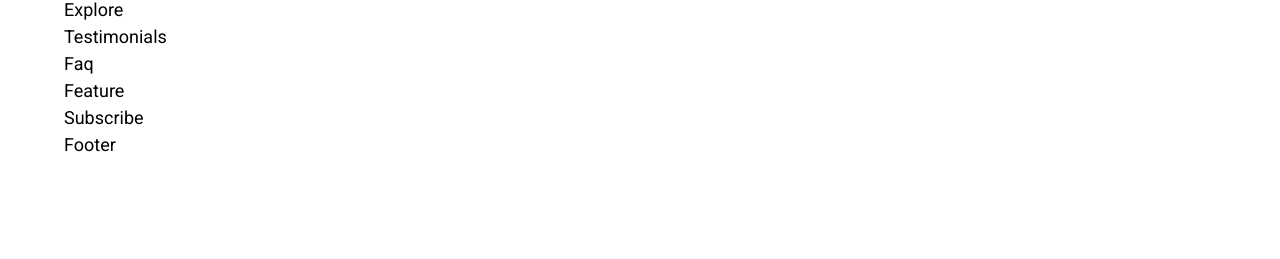
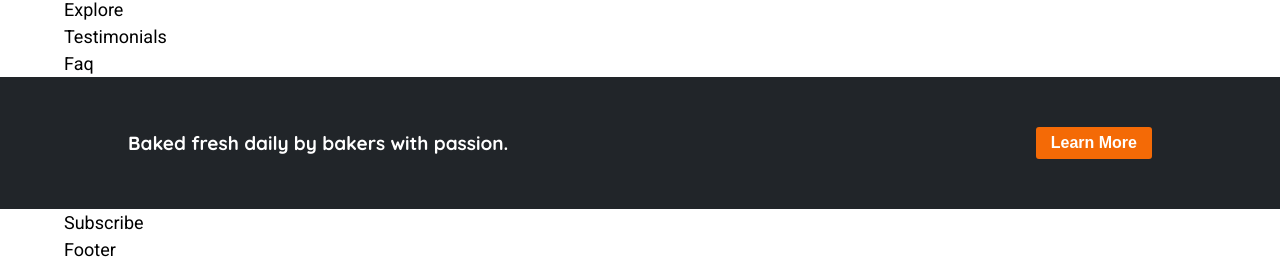
Before and after one commit to seeexcess/fooddx, a React (Create React App) app: page / in a window 1280 px wide. Shown: the part 1156-1415 px from the top of the page. Before the commit the page ends 1314 px from the top, so only its background shows below. Built offline with nearby package versions, Linux system fonts and the light colour scheme; the HTML template or start-up script is replaced by a standard one.

Commit message:
finished with the feature section

```diff
--- a/src/sections/Feature/Feature.js
+++ b/src/sections/Feature/Feature.js
@@ -4,7 +4,8 @@ function Feature() {
   return (
     <section className={classes.feature}>
       <div className={`${classes.feature__container} ${classes.container}`}>
-        Feature
+        <h2 className={classes.feature__heading}>Baked fresh daily by bakers with passion.</h2>
+        <button className={`${classes.feature__btn} ${classes.btn}`}>Learn More</button>
       </div>
     </section>
   )
--- a/src/sections/Feature/Feature.module.scss
+++ b/src/sections/Feature/Feature.module.scss
@@ -2,7 +2,27 @@
 @import "../../styles/base/base.scss";
 
 .feature {
+  background: $color-dark;
+  color: $color-light;
+  padding: 5rem 0;
 
+  &__container {
+    width: 80%;
+    display: flex;
+    flex-wrap: wrap;
+    justify-content: center;
+    align-items: center;
+    column-gap: 5rem;
+    row-gap: 3rem;
 
-  &__container {}
+    @include breakpoint(md) {
+      justify-content: space-between;
+    }
+  }
+
+  &__heading {
+    font-size: 1.9rem;
+    font-family: $font-head;
+    font-weight: 700;
+  }
 }
```
